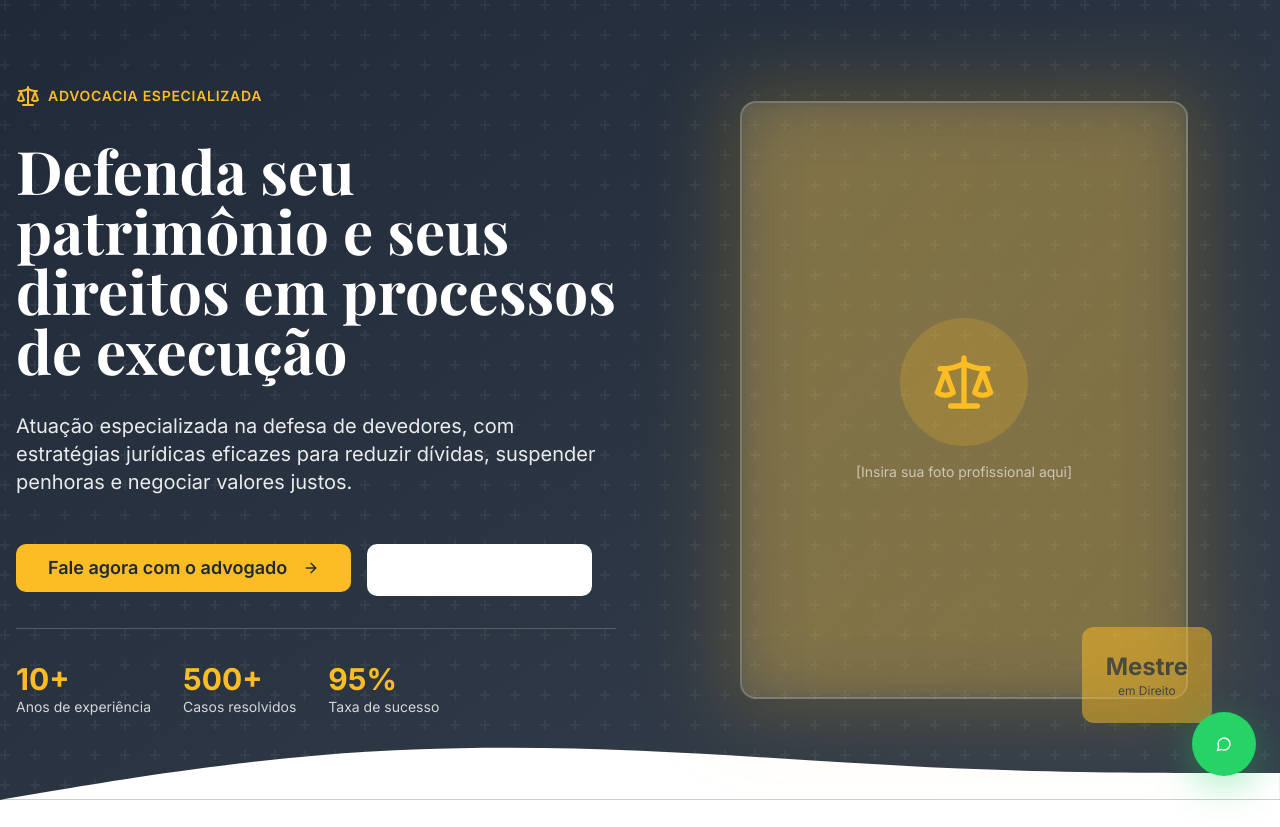
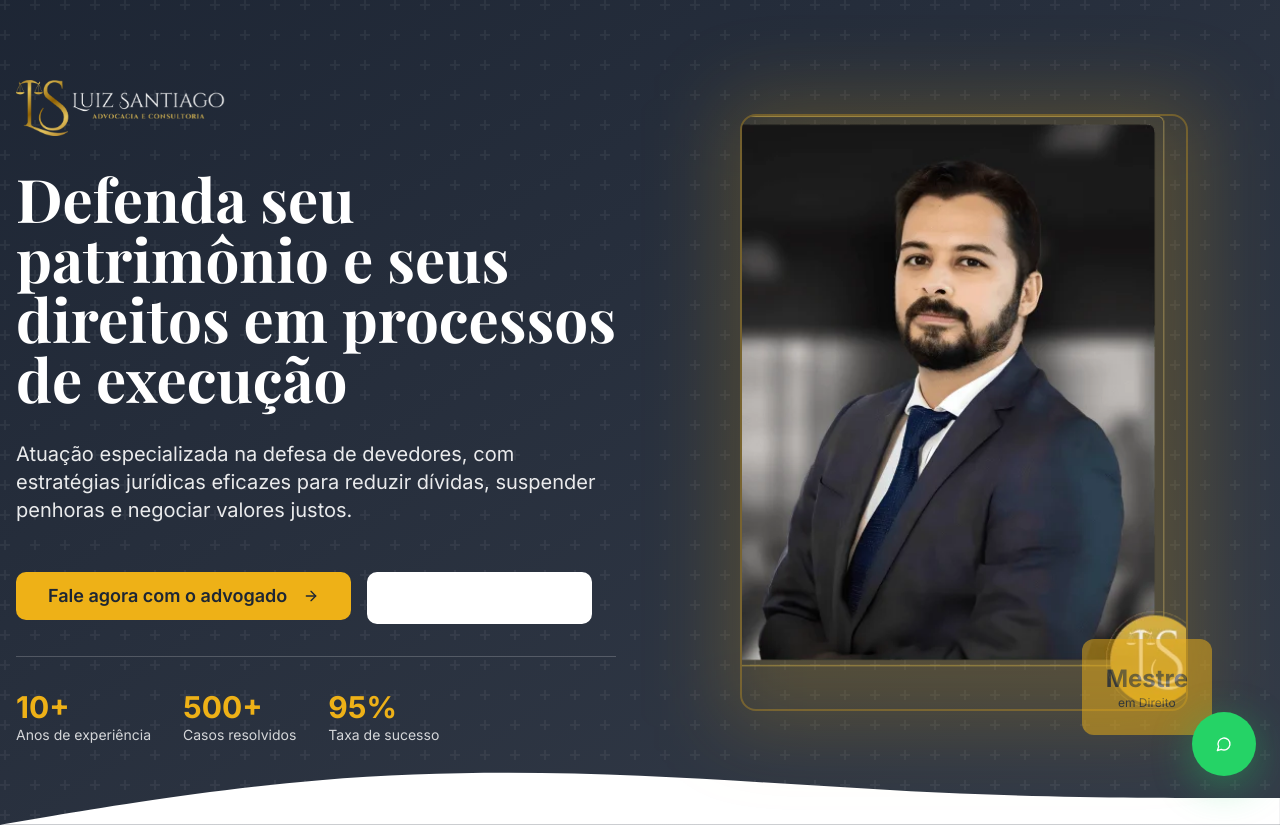
Before and after one commit to luizsant/landlaw, a React (Vite) app: page / in a window 1280 px wide. Shown: the top 827 px of the page. Built offline with nearby package versions, Linux system fonts and the light colour scheme; the HTML template or start-up script is replaced by a standard one.

Commit message:
Add logo and photo

```diff
--- a/src/components/Footer.tsx
+++ b/src/components/Footer.tsx
@@ -1,4 +1,5 @@
-import { Scale, Mail, Phone, MapPin } from "lucide-react";
+import { Mail, Phone, MapPin } from "lucide-react";
+import logo from "@/assets/logo.png";
 
 const Footer = () => {
   return (
@@ -7,9 +8,8 @@ const Footer = () => {
         <div className="grid md:grid-cols-4 gap-8 mb-8">
           {/* Brand */}
           <div className="md:col-span-2">
-            <div className="flex items-center gap-2 mb-4">
-              <Scale className="h-8 w-8 text-accent" />
-              <span className="text-2xl font-bold">Advocacia Especializada</span>
+            <div className="mb-4">
+              <img src={logo} alt="LS Advocacia e Consultoria" className="h-16 md:h-20" />
             </div>
             <p className="text-white/80 mb-4">
               Defesa técnica e estratégica em processos de execução, cobrança e monitória.
--- a/src/components/Hero.tsx
+++ b/src/components/Hero.tsx
@@ -1,5 +1,7 @@
 import { Button } from "@/components/ui/button";
-import { ArrowRight, Scale } from "lucide-react";
+import { ArrowRight } from "lucide-react";
+import logo from "@/assets/logo.png";
+import advogadoPhoto from "@/assets/advogado.webp";
 
 const Hero = () => {
   return (
@@ -15,9 +17,8 @@ const Hero = () => {
         <div className="grid lg:grid-cols-2 gap-12 items-center">
           {/* Left Content */}
           <div className="text-white space-y-8 animate-fade-in-up">
-            <div className="flex items-center gap-2 text-accent animate-fade-in">
-              <Scale className="h-6 w-6" />
-              <span className="text-sm font-semibold tracking-wider uppercase">Advocacia Especializada</span>
+            <div className="flex items-center gap-3 animate-fade-in">
+              <img src={logo} alt="LS Advocacia e Consultoria" className="h-12 md:h-14" />
             </div>
 
             <h1 className="text-4xl md:text-5xl lg:text-6xl font-bold leading-tight">
@@ -64,24 +65,19 @@ const Hero = () => {
             </div>
           </div>
 
-          {/* Right Content - Photo Placeholder */}
+          {/* Right Content - Photo */}
           <div className="relative animate-fade-in-up animation-delay-200">
             <div className="relative aspect-[3/4] max-w-md mx-auto">
               {/* Decorative elements */}
               <div className="absolute -inset-4 bg-accent/20 rounded-2xl blur-2xl"></div>
 
-              {/* Photo placeholder */}
-              <div className="relative h-full bg-gradient-to-br from-white/10 to-white/5 backdrop-blur-sm rounded-2xl border-2 border-white/20 overflow-hidden shadow-[var(--shadow-elegant)]">
-                <div className="absolute inset-0 flex items-center justify-center">
-                  <div className="text-center space-y-4">
-                    <div className="w-32 h-32 mx-auto rounded-full bg-accent/20 flex items-center justify-center">
-                      <Scale className="h-16 w-16 text-accent" />
-                    </div>
-                    <p className="text-white/60 text-sm px-8">
-                      [Insira sua foto profissional aqui]
-                    </p>
-                  </div>
-                </div>
+              {/* Photo */}
+              <div className="relative h-full rounded-2xl border-2 border-accent/30 overflow-hidden shadow-[var(--shadow-elegant)]">
+                <img
+                  src={advogadoPhoto}
+                  alt="Advogado Especialista"
+                  className="w-full h-full object-cover"
+                />
               </div>
 
               {/* Floating badge */}
--- a/src/index.css
+++ b/src/index.css
@@ -17,17 +17,17 @@ All colors MUST be HSL.
     --popover: 0 0% 100%;
     --popover-foreground: 215 25% 15%;
 
-    --primary: 215 28% 17%;
+    --primary: 218 28% 16%;
     --primary-foreground: 0 0% 100%;
 
-    --secondary: 215 25% 95%;
-    --secondary-foreground: 215 28% 17%;
+    --secondary: 218 25% 95%;
+    --secondary-foreground: 218 28% 16%;
 
-    --muted: 215 15% 92%;
-    --muted-foreground: 215 10% 50%;
+    --muted: 218 15% 92%;
+    --muted-foreground: 218 10% 50%;
 
-    --accent: 43 96% 56%;
-    --accent-foreground: 215 28% 17%;
+    --accent: 43 86% 51%;
+    --accent-foreground: 218 28% 16%;
 
     --destructive: 0 84.2% 60.2%;
     --destructive-foreground: 0 0% 100%;
@@ -39,10 +39,10 @@ All colors MUST be HSL.
     --radius: 0.75rem;
 
     /* Custom Design Tokens */
-    --gradient-primary: linear-gradient(135deg, hsl(215 28% 17%), hsl(215 28% 25%));
-    --gradient-accent: linear-gradient(135deg, hsl(43 96% 56%), hsl(43 96% 66%));
-    --shadow-elegant: 0 10px 40px -10px hsl(215 28% 17% / 0.2);
-    --shadow-glow: 0 0 40px hsl(43 96% 56% / 0.15);
+    --gradient-primary: linear-gradient(135deg, hsl(218 28% 16%), hsl(218 28% 24%));
+    --gradient-accent: linear-gradient(135deg, hsl(43 86% 51%), hsl(43 86% 61%));
+    --shadow-elegant: 0 10px 40px -10px hsl(218 28% 16% / 0.2);
+    --shadow-glow: 0 0 40px hsl(43 86% 51% / 0.2);
     --transition-smooth: all 0.4s cubic-bezier(0.4, 0, 0.2, 1);
 
     --sidebar-background: 0 0% 98%;
@@ -63,26 +63,26 @@ All colors MUST be HSL.
   }
 
   .dark {
-    --background: 215 28% 10%;
+    --background: 218 28% 10%;
     --foreground: 0 0% 98%;
 
-    --card: 215 28% 13%;
+    --card: 218 28% 13%;
     --card-foreground: 0 0% 98%;
 
-    --popover: 215 28% 13%;
+    --popover: 218 28% 13%;
     --popover-foreground: 0 0% 98%;
 
     --primary: 0 0% 98%;
-    --primary-foreground: 215 28% 17%;
+    --primary-foreground: 218 28% 16%;
 
-    --secondary: 215 25% 20%;
+    --secondary: 218 25% 20%;
     --secondary-foreground: 0 0% 98%;
 
-    --muted: 215 25% 20%;
-    --muted-foreground: 215 10% 65%;
+    --muted: 218 25% 20%;
+    --muted-foreground: 218 10% 65%;
 
-    --accent: 43 96% 56%;
-    --accent-foreground: 215 28% 17%;
+    --accent: 43 86% 51%;
+    --accent-foreground: 218 28% 16%;
 
     --destructive: 0 62.8% 30.6%;
     --destructive-foreground: 0 0% 98%;
```
Also changed, not shown: src/assets/advogado.webp (added), src/assets/logo.png (added).
